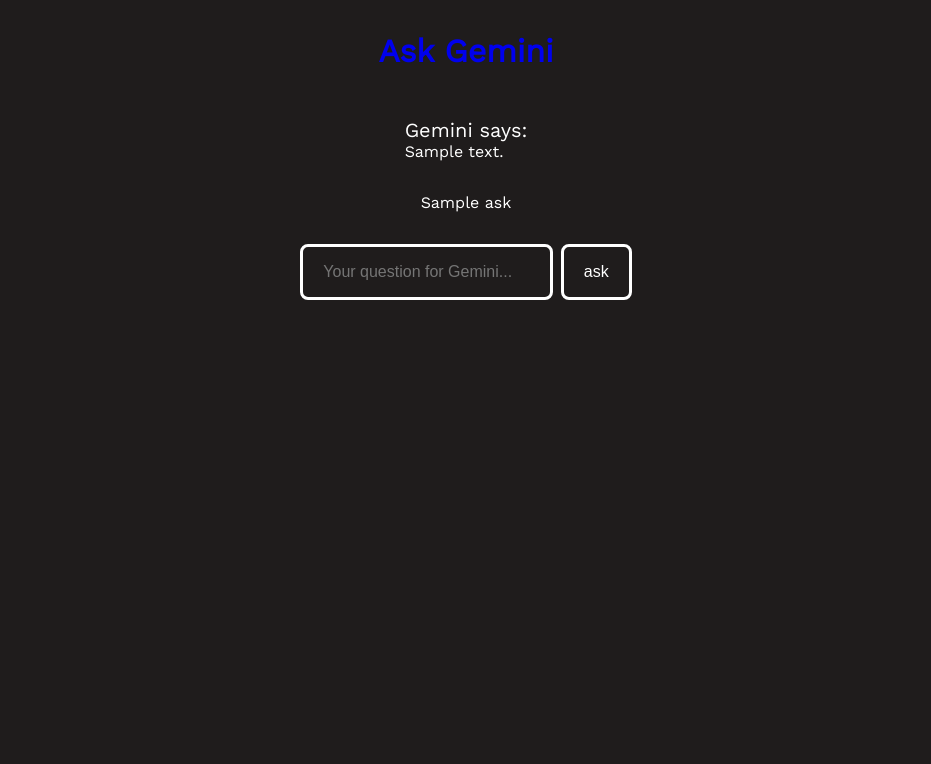
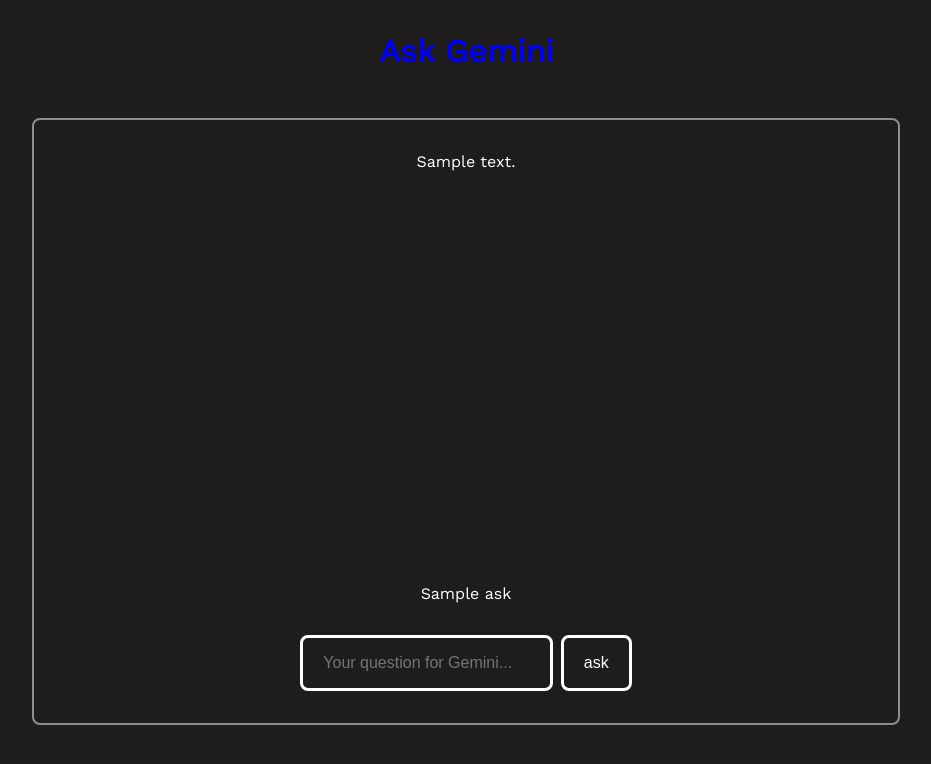
Before and after one commit to HarkHorning/AI_Assistant, a Flask app: template templates/index.html in a window 1280 px wide. Shown: the top 764 px of the page, without its empty margins (174-1105 px from the left). Run offline with Flask 3, Linux system fonts and the light colour scheme; the template is opened without the code that fills it: most values are stand-ins (such as "Sample title", 1, 10 or a date in 2020).

Commit message:
small changes

```diff
--- a/static/style.css
+++ b/static/style.css
@@ -6,6 +6,7 @@
 :root {
     --background: #1F1C1C;
     --text_main: white;
+    --sec_text: rgba(255, 255, 255, 0.5);
 }
 body {
     background-color: var(--background);
@@ -22,7 +23,12 @@
 }
 .nav_bar {padding: 2rem;}
 .title {font-size: 2rem;}
-.main_section {gap: 2rem;}
+.main_section {
+    gap: 2rem;
+    border: 2px solid var(--sec_text);
+    border-radius: 8px;
+    padding: 2rem;
+}
 .input_style {
     font-size: 1rem;
     padding: 1rem 1.25rem;
@@ -30,6 +36,9 @@
     border: 3px solid var(--text_main);
     background-color: transparent;
     color: var(--text_main);
+}
+.response_div {
+    height: 50vh;
 }
 .gemini_says {
     font-size: 1.25rem;
--- a/templates/index.html
+++ b/templates/index.html
@@ -10,9 +10,8 @@
 <body class="col">
     <nav class="nav_bar">
         <a href="/" class="title">Ask Gemini</a></nav>
-    <section class="main_section col" style="width: 1000px;">
+    <section class="main_section col" style="width: 800px;">
         <div class="response_div">
-            <h2 class="gemini_says">Gemini says:</h2>
             <p class="gemini_response" id="response">{{answer|safe}}</p></div>
             <p class="gemini_response" id="response">{{ask|safe}}</p></div>
         <form action="/ask" method="POST" style="width: full;">
```
Also changed, not shown: db/context.py (renamed from stored_data/context.py).
